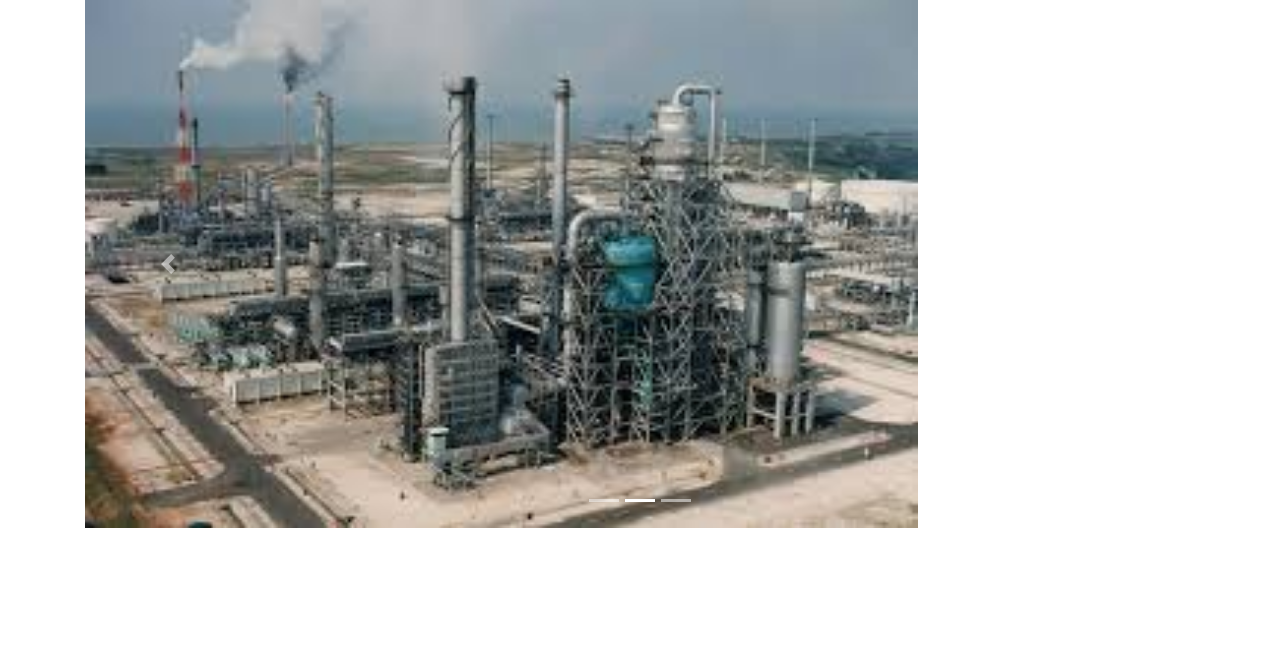
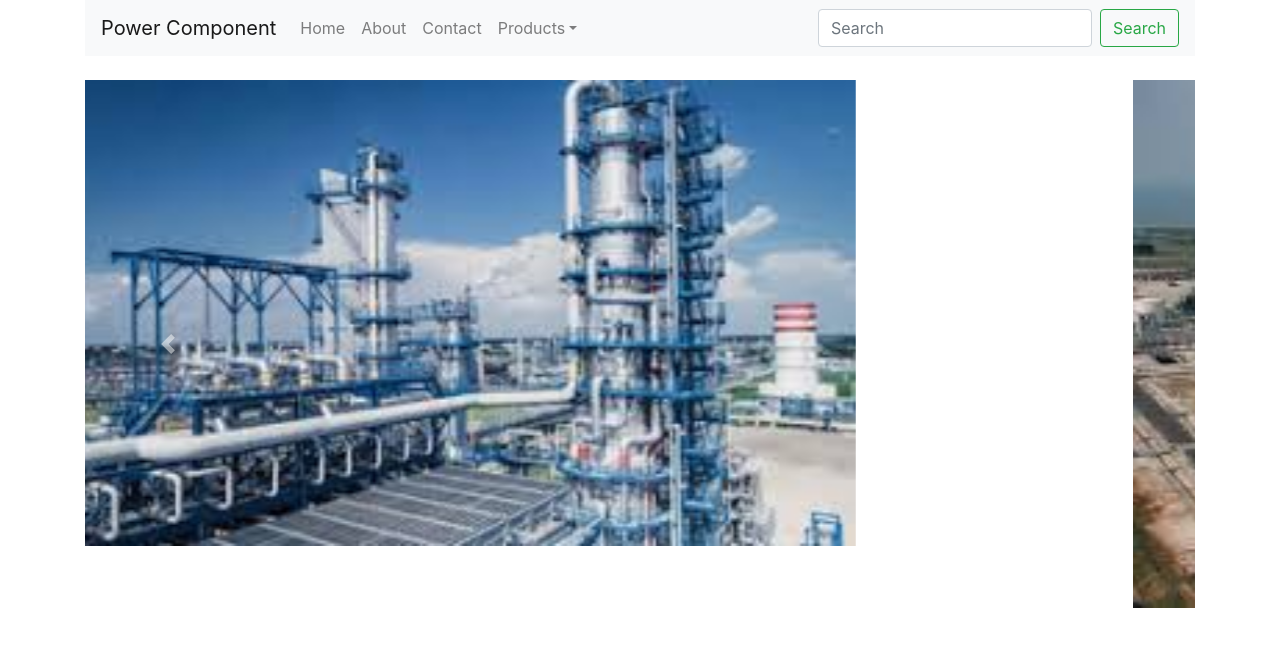
Before and after one commit to zaraco/react-simple-website, a React (Create React App) app: page /Home in a window 1280 px wide. Shown: the top 646 px of the page. Built offline with nearby package versions, Linux system fonts and the light colour scheme.

Commit message:
navbar added

```diff
--- a/src/App.js
+++ b/src/App.js
@@ -1,11 +1,11 @@
 import React, {Component} from 'react';
 import 'bootstrap/dist/css/bootstrap.min.css';
 import './App.css';
-import {BrowserRouter as Router, Route, Switch} from 'react-router-dom'
+import {Container, Row, Col, Carousel, Navbar, Nav, NavDropdown, Form, FormControl, Button} from "react-bootstrap";
+import {BrowserRouter as Router, Route, Switch,} from 'react-router-dom'
 import Home from "./Component/Home";
 import About from "./Component/About";
 import Contact from "./Component/Contact";
-import {Col, Container, Row} from "react-bootstrap";
 
 class App extends Component {
     constructor() {
@@ -18,8 +18,61 @@ class App extends Component {
                 <Container>
                     <Row>
                         <Col>
+                            <Navbar bg="light" expand="lg">
+                                <Navbar.Brand href="/home">Power Component</Navbar.Brand>
+                                <Navbar.Toggle aria-controls="basic-navbar-nav"/>
+                                <Navbar.Collapse id="basic-navbar-nav">
+                                    <Nav className="mr-auto">
+                                        <Nav.Link href="/home" >Home</Nav.Link>
+                                        <Nav.Link href="/About">About</Nav.Link>
+                                        <Nav.Link href="/Contact">Contact</Nav.Link>
+                                        <NavDropdown title="Products" id="basic-nav-dropdown">
+                                            <NavDropdown.Item href="#">MV Cable</NavDropdown.Item>
+                                            <NavDropdown.Item href="#">Cable Tray</NavDropdown.Item>
+                                            <NavDropdown.Item href="#">Tower Component</NavDropdown.Item>
+                                            <NavDropdown.Divider/>
+                                            <NavDropdown.Item href="#">MV Switchgear</NavDropdown.Item>
+                                        </NavDropdown>
+                                    </Nav>
+                                    <Form inline>
+                                        <FormControl type="text" placeholder="Search" className="mr-sm-2"/>
+                                        <Button variant="outline-success">Search</Button>
+                                    </Form>
+                                </Navbar.Collapse>
+                            </Navbar>
+                            <br/>
+
+                            <Carousel>
+                                <Carousel.Item>
+                                    <img
+                                        className="d-block w-75"
+                                        src="download (1).jpeg"
+                                        alt="First Refinery"
+                                    />
+
+                                </Carousel.Item>
+
+                                <Carousel.Item>
+                                    <img
+                                        className="d-block w-75"
+                                        src="download (2).jpeg"
+                                        alt="Second Refinery"
+                                    />
+
+                                </Carousel.Item>
+
+                                <Carousel.Item>
+                                    <img
+                                        className="d-block w-75"
+                                        src="download (3).jpeg"
+                                        alt="Third Refinery"
+                                    />
+
+                                </Carousel.Item>
+                            </Carousel>
                             <Router>
                                 <Switch>
+                                    <Route path="/"/>
                                     <Route path="/Home" component={Home}/>
                                     <Route path="/About" component={About}/>
                                     <Route path="/Contact" component={Contact}/>
--- a/src/Component/Home.js
+++ b/src/Component/Home.js
@@ -1,5 +1,4 @@
 import React, {Component} from "react";
-import {Carousel} from "react-bootstrap";
 
 class Home extends Component {
     constructor() {
@@ -9,34 +8,7 @@ class Home extends Component {
     render() {
         return (
             <div>
-                <Carousel>
-                    <Carousel.Item>
-                        <img
-                            className="d-block w-75"
-                            src="download (1).jpeg"
-                            alt="First Refinery"
-                        />
 
-                    </Carousel.Item>
-
-                    <Carousel.Item>
-                        <img
-                            className="d-block w-75"
-                            src="download (2).jpeg"
-                            alt="Second Refinery"
-                        />
-
-                    </Carousel.Item>
-
-                    <Carousel.Item>
-                        <img
-                            className="d-block w-75"
-                            src="download (3).jpeg"
-                            alt="Third Refinery"
-                        />
-
-                    </Carousel.Item>
-                </Carousel>
             </div>
         );
     }
```
